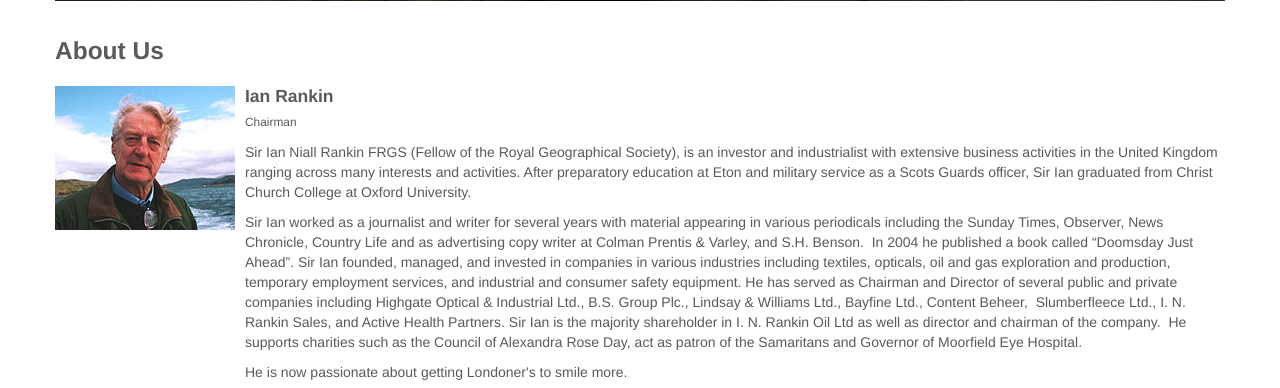
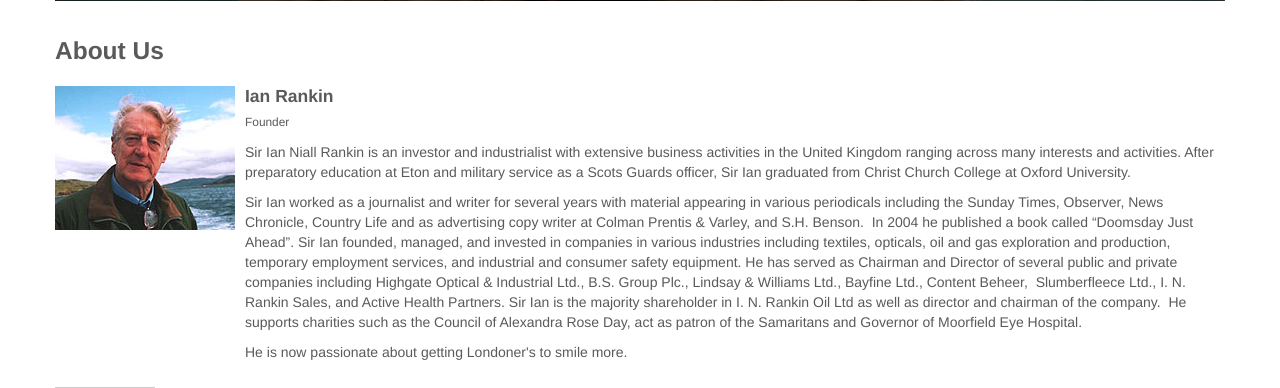
Before and after one commit to drummonds/london-smiles, a Django app: page /aboutus in a window 1280 px wide. Shown: the part 472-860 px from the top of the page. Run offline with Django 3.2, Linux system fonts and the light colour scheme; grey boxes labelled with a size stand in for pictures from a placeholder-image service; parts of the project's set-up code (start-up, migrations or seed data) failed here and were passed over; some libraries are stand-ins or nearby versions.

Commit message:
Partial update

```diff
--- a/smiles/smileapp/templates/aboutus.html
+++ b/smiles/smileapp/templates/aboutus.html
@@ -14,9 +14,9 @@
                     <h4 class="media-heading">Ian Rankin</h4>
 
                     <p>
-                        <small>Chairman</small>
+                        <small>Founder</small>
                     </p>
-                    <p>Sir Ian Niall Rankin FRGS (Fellow of the Royal Geographical Society), is an investor and
+                    <p>Sir Ian Niall Rankin is an investor and
                         industrialist with extensive business activities in the United Kingdom ranging across many
                         interests and activities. After preparatory education at Eton and military service as a Scots
                         Guards officer, Sir Ian graduated from Christ Church College at Oxford University.  </p>
```
